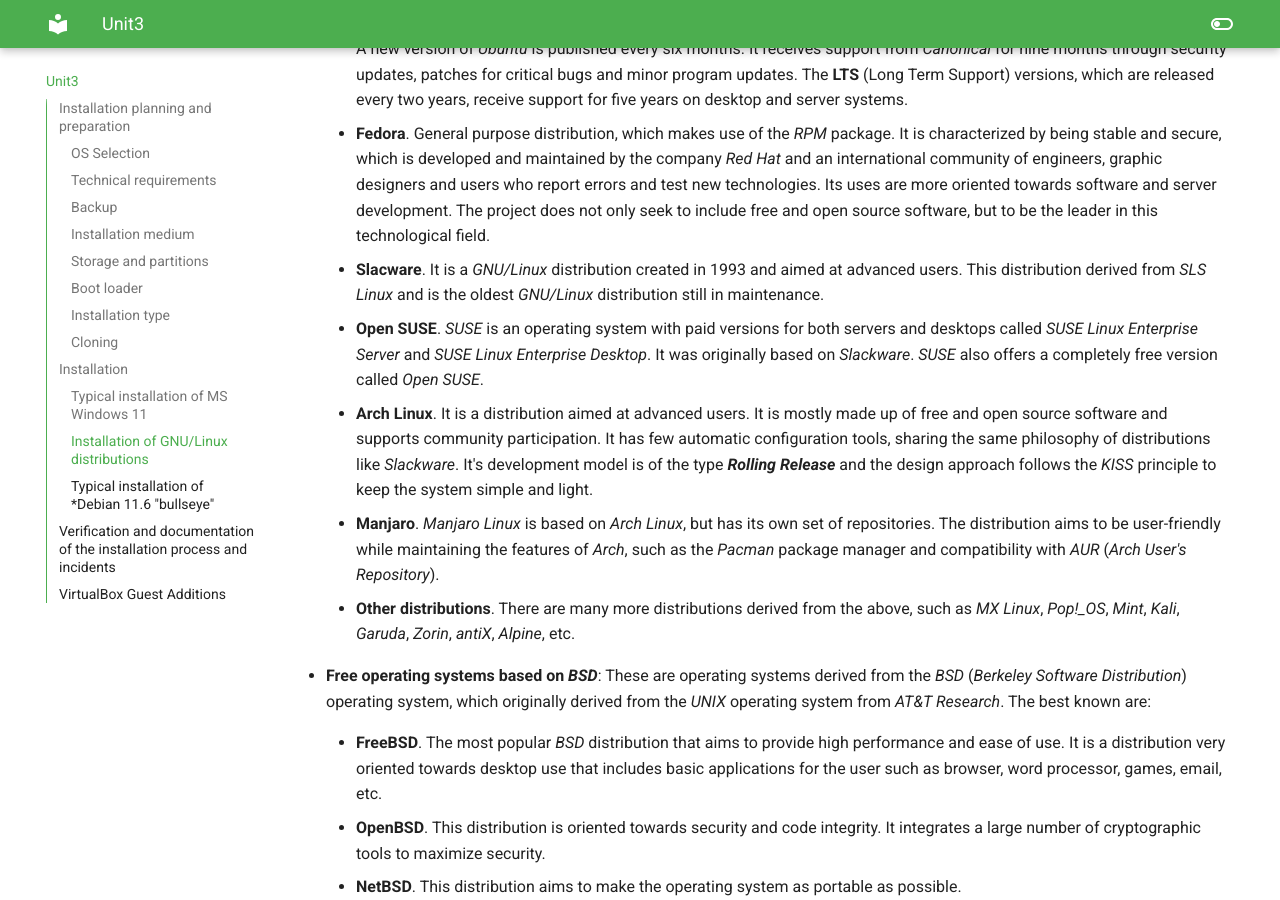
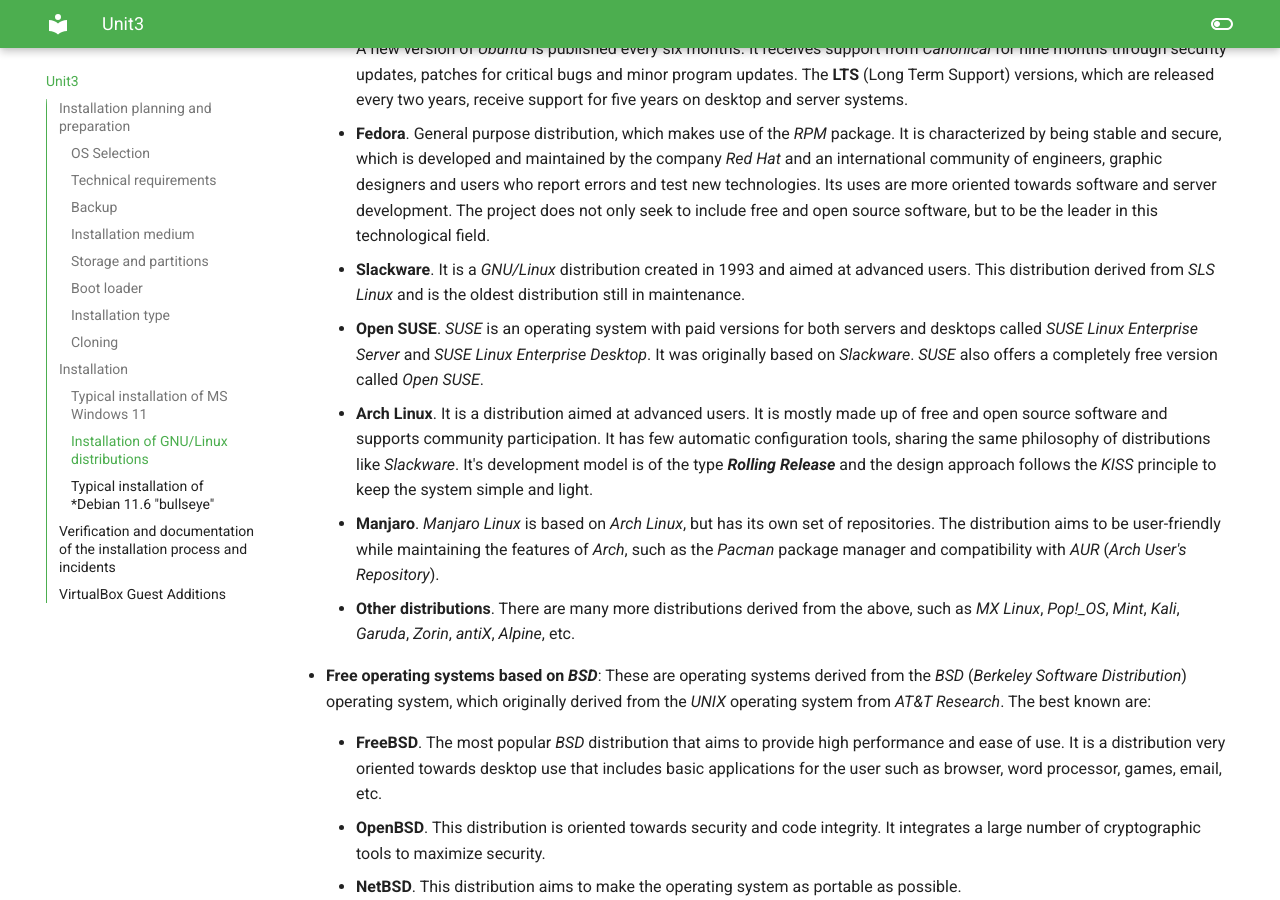
Before and after one commit to jsanvil/som24, an MkDocs documentation site: the page built from docs/unit03.md, in a window 1280 px wide and 900 px high, scrolled down 41832 px. Built offline with MkDocs 1.6.1 and Material for MkDocs 9.7.7, drawn with Linux system fonts in a browser that asks for light colours.

Commit message:
spelling fixes

```diff
--- a/docs/unit03.md
+++ b/docs/unit03.md
@@ -756,7 +756,7 @@
 
     - **Fedora**. General purpose distribution, which makes use of the *RPM* package. It is characterized by being stable and secure, which is developed and maintained by the company *Red Hat* and an international community of engineers, graphic designers and users who report errors and test new technologies. Its uses are more oriented towards software and server development. The project does not only seek to include free and open source software, but to be the leader in this technological field.
 
-    - **Slacware**. It is a *GNU/Linux* distribution created in 1993 and aimed at advanced users. This distribution derived from *SLS Linux* and is the oldest *GNU/Linux* distribution still in maintenance.
+    - **Slackware**. It is a *GNU/Linux* distribution created in 1993 and aimed at advanced users. This distribution derived from *SLS Linux* and is the oldest distribution still in maintenance.
 
     - **Open SUSE**. *SUSE* is an operating system with paid versions for both servers and desktops called *SUSE Linux Enterprise Server* and *SUSE Linux Enterprise Desktop*. It was originally based on *Slackware*. *SUSE* also offers a completely free version called *Open SUSE*.
 
```
Also changed, not shown: docs/unit01.md (+2 -2 lines).
